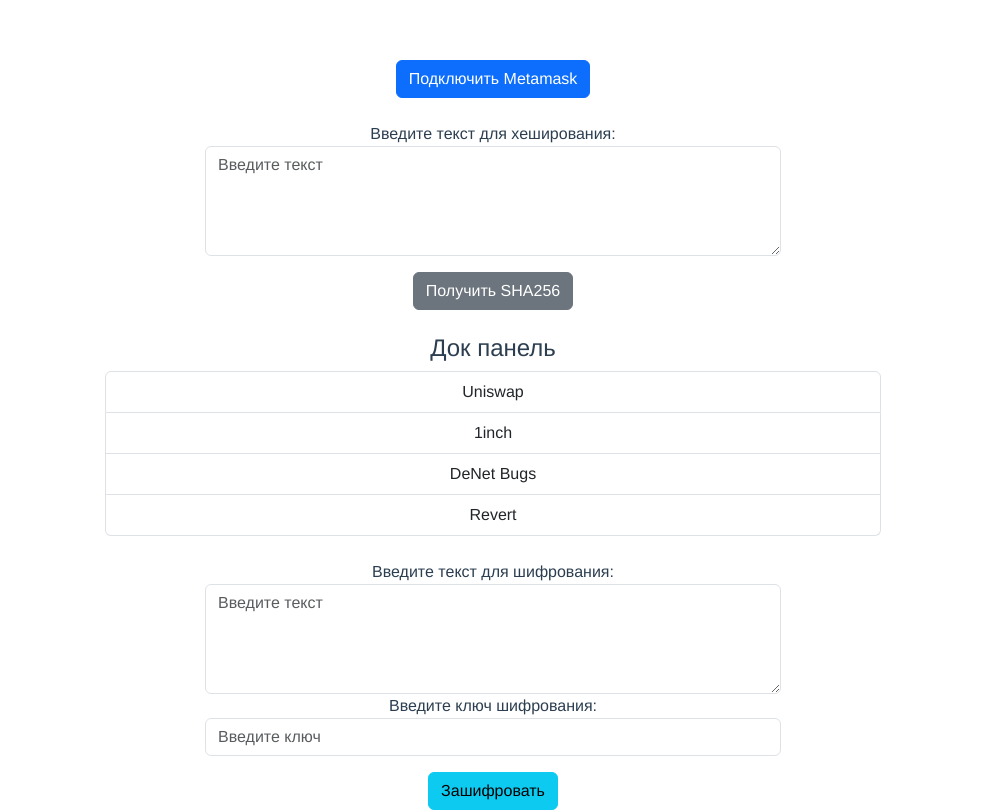
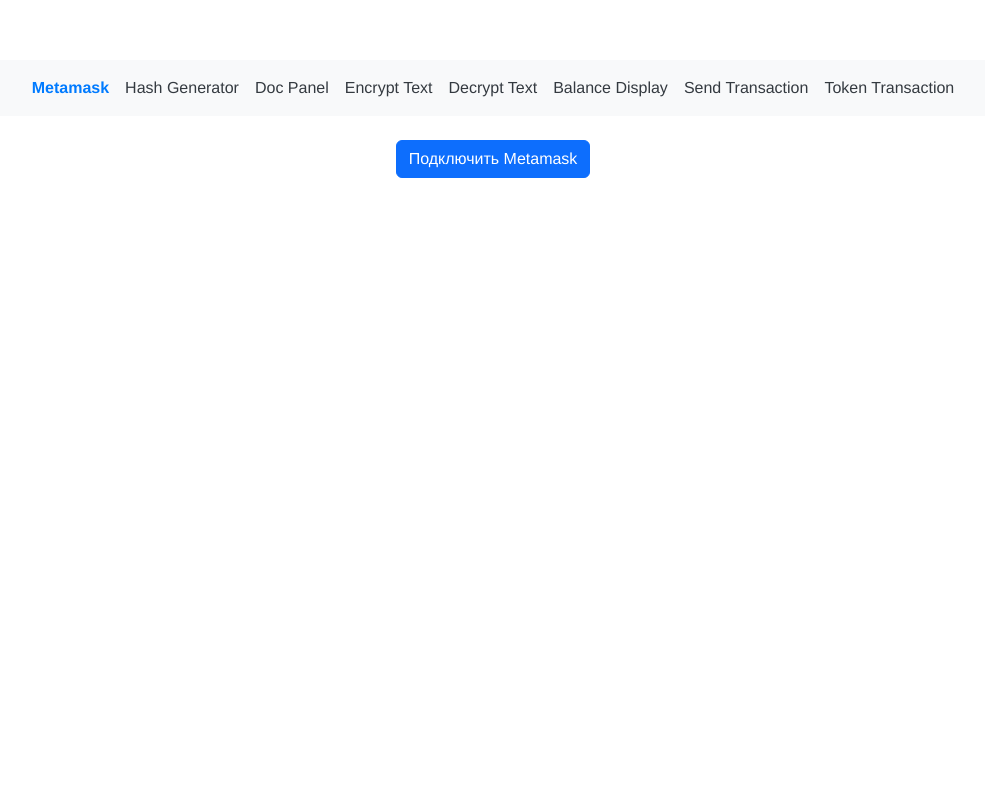
Before and after one commit to AliyaRazyapova/DeNet, a Vue app in the folder de-net/: page / in a window 1280 px wide. Shown: the top 812 px of the page, without its empty margins (147-1132 px from the left). Built offline with nearby package versions, Linux system fonts and the light colour scheme.

Commit message:
[add] router and menu

```diff
--- a/de-net/src/App.vue
+++ b/de-net/src/App.vue
@@ -1,36 +1,51 @@
 <template>
-  <MetamaskConnect />
-  <HashGenerator />
-  <DocPanel  />
-  <EncryptText />
-  <DecryptText />
-  <BalanceDisplay />
-  <SendTransaction />
-  <TokenTransaction />
+  <div id="app">
+    <nav class="navbar navbar-expand-lg navbar-light bg-light">
+      <div class="container">
+        <button class="navbar-toggler" type="button" data-toggle="collapse" data-target="#navbarNav" aria-controls="navbarNav" aria-expanded="false" aria-label="Toggle navigation">
+          <span class="navbar-toggler-icon"></span>
+        </button>
+        <div class="collapse navbar-collapse" id="navbarNav">
+          <ul class="navbar-nav mx-auto">
+            <li class="nav-item" :class="{ active: isActive('/') }">
+              <router-link class="nav-link" to="/">Metamask</router-link>
+            </li>
+            <li class="nav-item" :class="{ active: isActive('/hash-generator') }">
+              <router-link class="nav-link" to="/hash-generator">Hash Generator</router-link>
+            </li>
+            <li class="nav-item" :class="{ active: isActive('/doc-panel') }">
+              <router-link class="nav-link" to="/doc-panel">Doc Panel</router-link>
+            </li>
+            <li class="nav-item" :class="{ active: isActive('/encrypt-text') }">
+              <router-link class="nav-link" to="/encrypt-text">Encrypt Text</router-link>
+            </li>
+            <li class="nav-item" :class="{ active: isActive('/decrypt-text') }">
+              <router-link class="nav-link" to="/decrypt-text">Decrypt Text</router-link>
+            </li>
+            <li class="nav-item" :class="{ active: isActive('/balance-display') }">
+              <router-link class="nav-link" to="/balance-display">Balance Display</router-link>
+            </li>
+            <li class="nav-item" :class="{ active: isActive('/send-transaction') }">
+              <router-link class="nav-link" to="/send-transaction">Send Transaction</router-link>
+            </li>
+            <li class="nav-item" :class="{ active: isActive('/token-transaction') }">
+              <router-link class="nav-link" to="/token-transaction">Token Transaction</router-link>
+            </li>
+          </ul>
+        </div>
+      </div>
+    </nav>
+    <router-view />
+  </div>
 </template>
 
 <script>
-
-import MetamaskConnect from "@/components/MetamaskConnect.vue";
-import HashGenerator from "@/components/HashGenerator.vue";
-import DocPanel from "@/components/DocPanel.vue";
-import EncryptText from "@/components/EncryptText.vue";
-import DecryptText from "@/components/DecryptText.vue";
-import BalanceDisplay from "@/components/BalanceDisplay.vue";
-import SendTransaction from "@/components/SendTransaction.vue";
-import TokenTransaction from "@/components/TokenTransaction.vue";
-
 export default {
   name: 'App',
-  components: {
-    MetamaskConnect,
-    HashGenerator,
-    DocPanel,
-    EncryptText,
-    DecryptText,
-    BalanceDisplay,
-    SendTransaction,
-    TokenTransaction
+  methods: {
+    isActive(path) {
+      return this.$route.path === path;
+    }
   }
 }
 </script>
@@ -44,4 +59,17 @@
   color: #2c3e50;
   margin-top: 60px;
 }
+
+.navbar-nav .nav-item.active .nav-link {
+  color: #007bff;
+  font-weight: bold;
+}
+
+.navbar-nav .nav-link {
+  color: #343a40;
+}
+
+.navbar-nav .nav-link:hover {
+  color: #0056b3;
+}
 </style>
```
Also changed, not shown: de-net/src/main.js (+7 -3 lines), de-net/src/router/index.js (added, +27 -0 lines).
